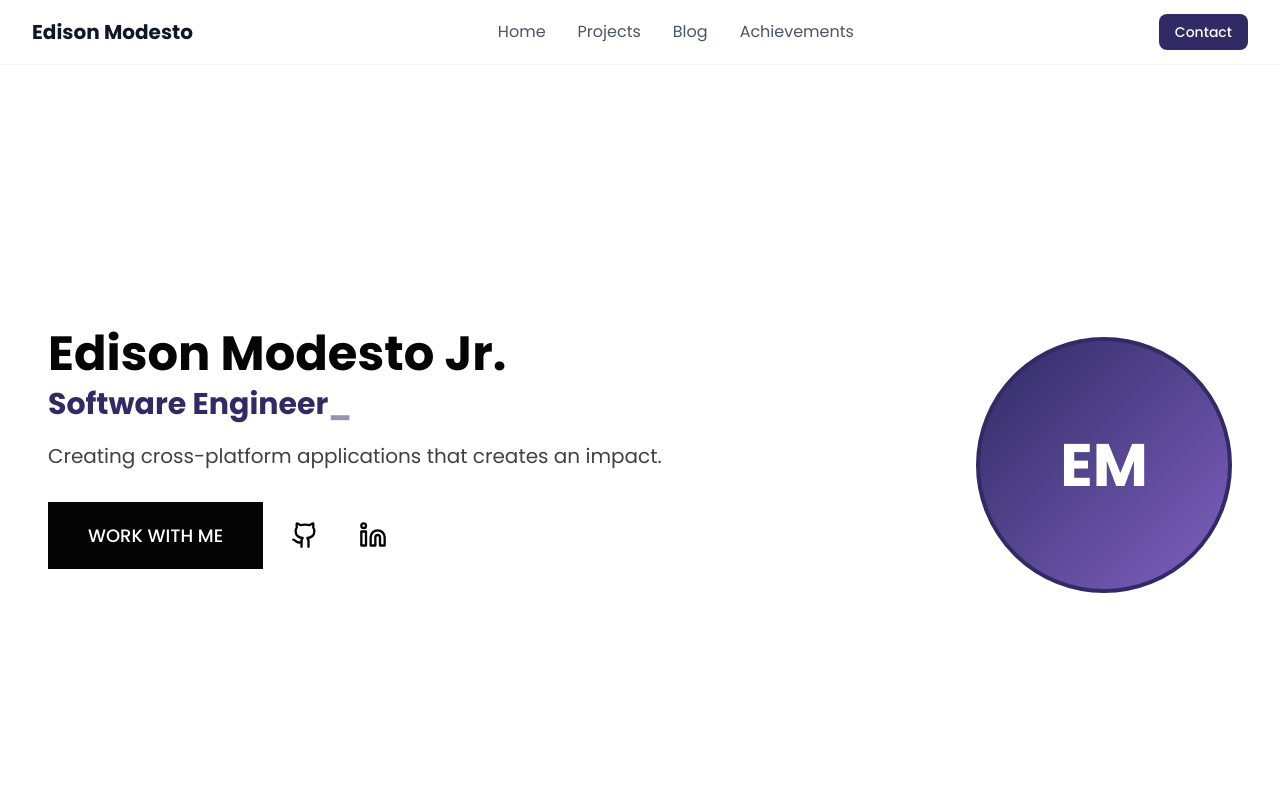
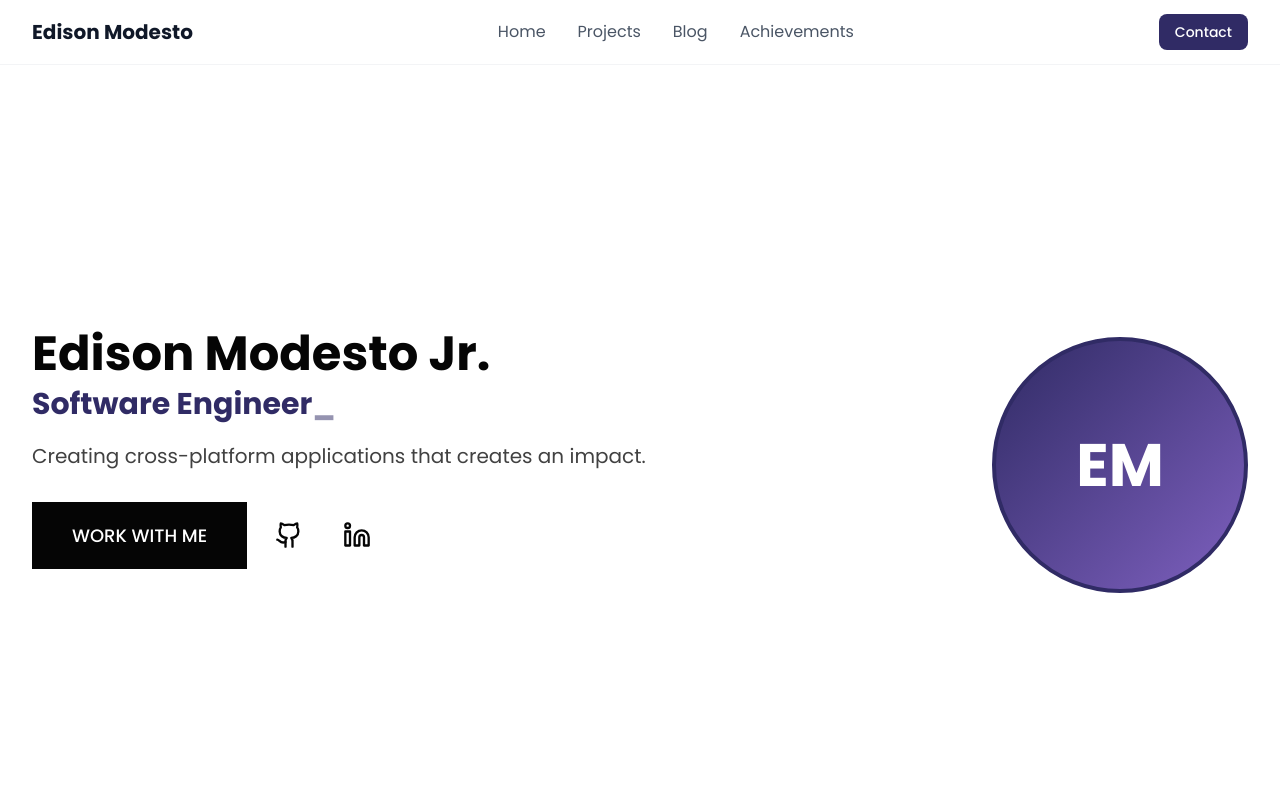
Before and after one commit to EdisonModesto/edisonmodesto-v2, a Next.js app: page / in a window 1280 px wide. Shown: the top 800 px of the page. Built offline with nearby package versions, Linux system fonts and the light colour scheme.

Commit message:
Consistent horizontal padding: px-4 sm:px-6 lg:px-8 across all sections

```diff
--- a/src/app/HomeClient.tsx
+++ b/src/app/HomeClient.tsx
@@ -75,7 +75,7 @@
   return (
     <main className="min-h-screen bg-white">
       {/* Hero Section - Full height, white background */}
-      <section className="min-h-screen flex items-center px-4 sm:px-6 lg:px-8 xl:px-12">
+      <section className="min-h-screen flex items-center px-4 sm:px-6 lg:px-8">
         <div className="max-w-7xl mx-auto w-full">
           <div className="flex flex-col lg:flex-row items-center justify-between gap-12">
             {/* Left side - Text content */}
```
Also changed, not shown: 49 other files (tests, documents, lock files or other folders).
